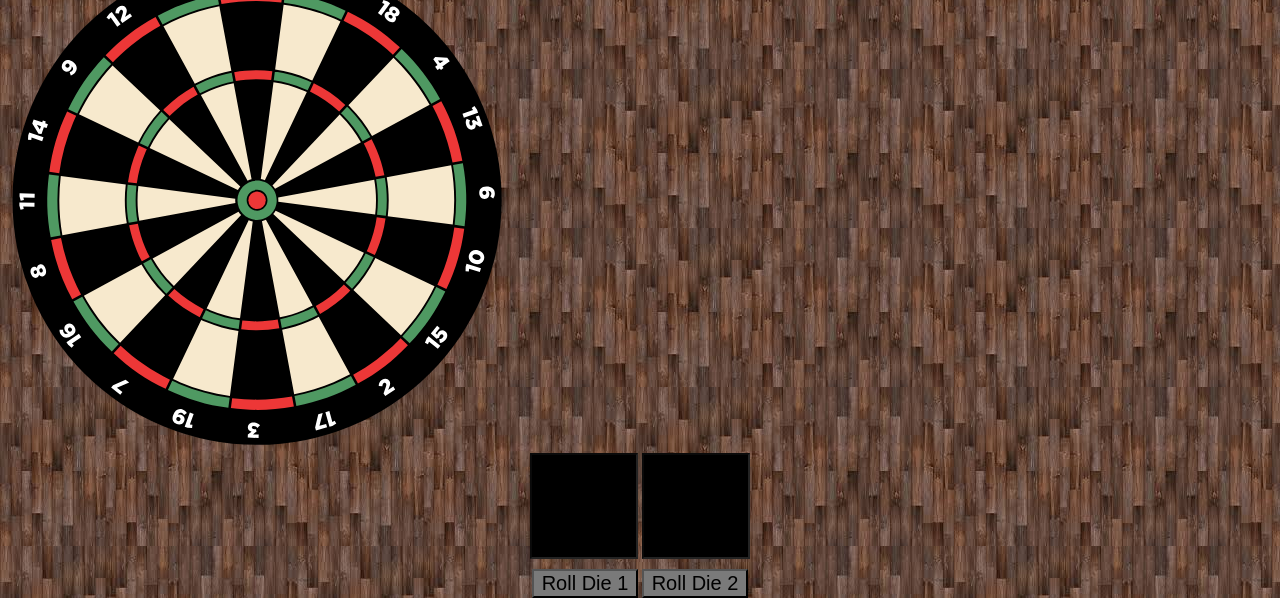
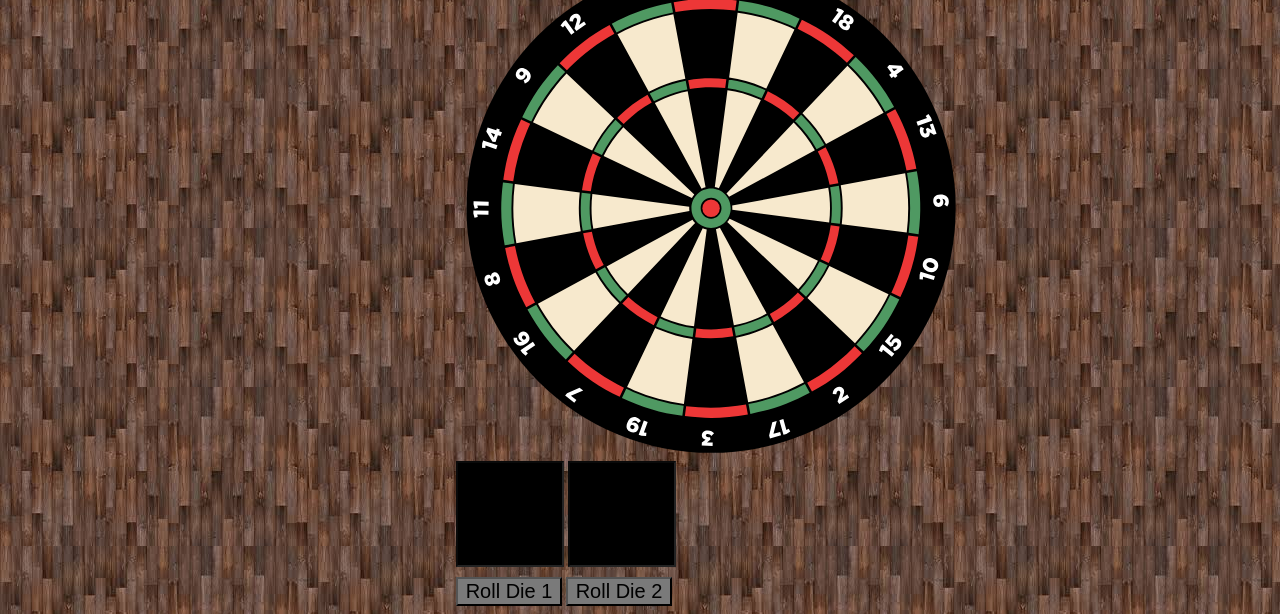
Before and after one commit to jsmit242/Dart-Calculator, a plain HTML site: page index.html in a window 1280 px wide. Shown: the part 249-863 px from the top of the page. Drawn offline with Linux system fonts and the light colour scheme.

```diff
--- a/index.html
+++ b/index.html
@@ -5,6 +5,7 @@
     <title>Darts Calculator</title>
 </head>
 <body>
+  <div id="all">
     <div id="total">
       <span>
           <div id="inlineLeft">
@@ -110,6 +111,7 @@
         <button class="roll" id="roll2" onclick="rollDice(2)">Roll Die 2</button>
       </div>
     </div>
+  </div>
 </body>
 
 <script src="./app.js"></script>
--- a/styles.css
+++ b/styles.css
@@ -42,8 +42,7 @@ th {
 
 body {
     background-image: url("woodBackground.jpeg");
-    text-align: center;
-    margin: auto;
+    padding-left: 35%;
 }
 
 #total {
```
Also changed, not shown: 1 other file. Lines whose indentation alone changed are shown as unchanged.
